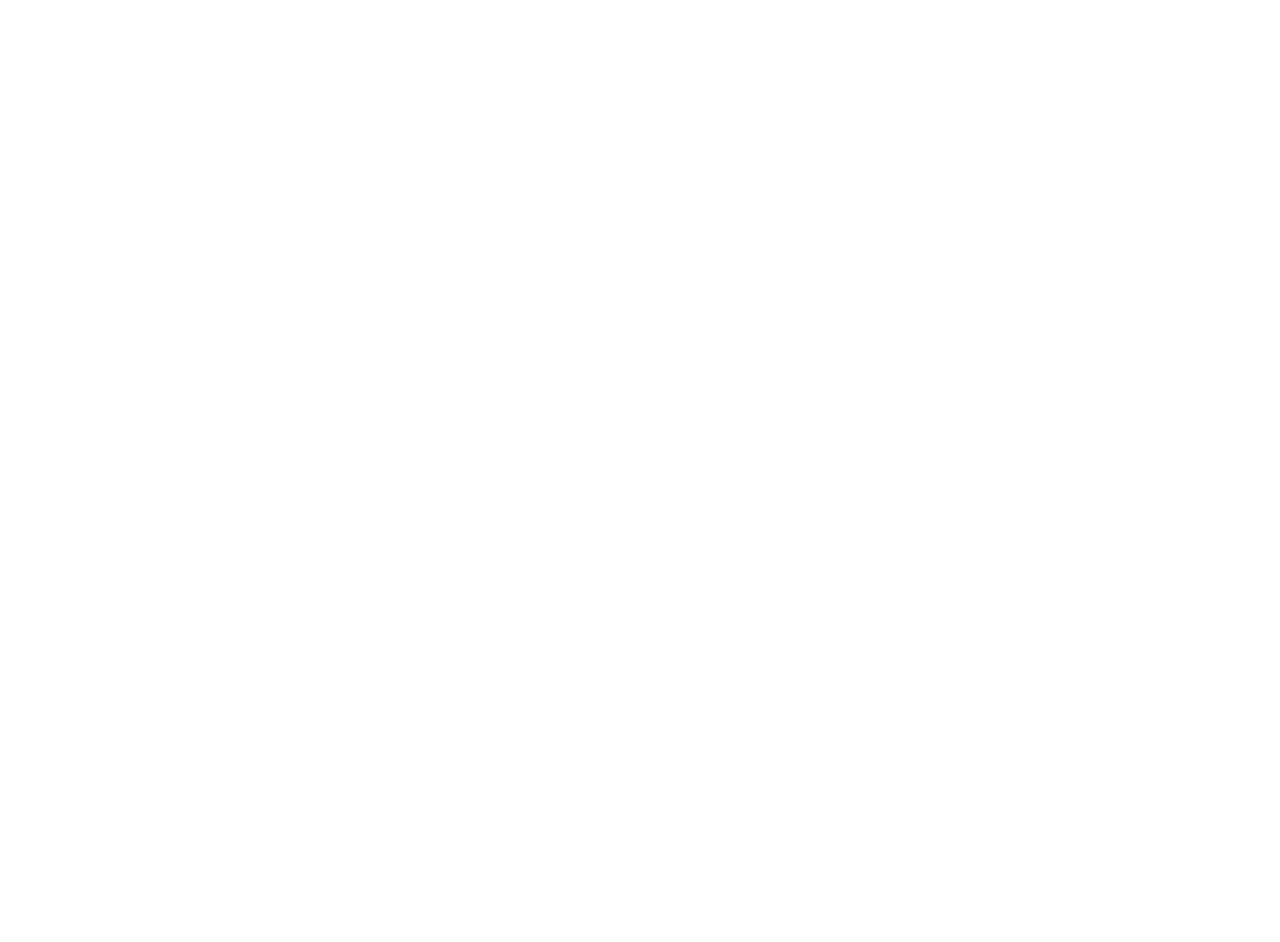
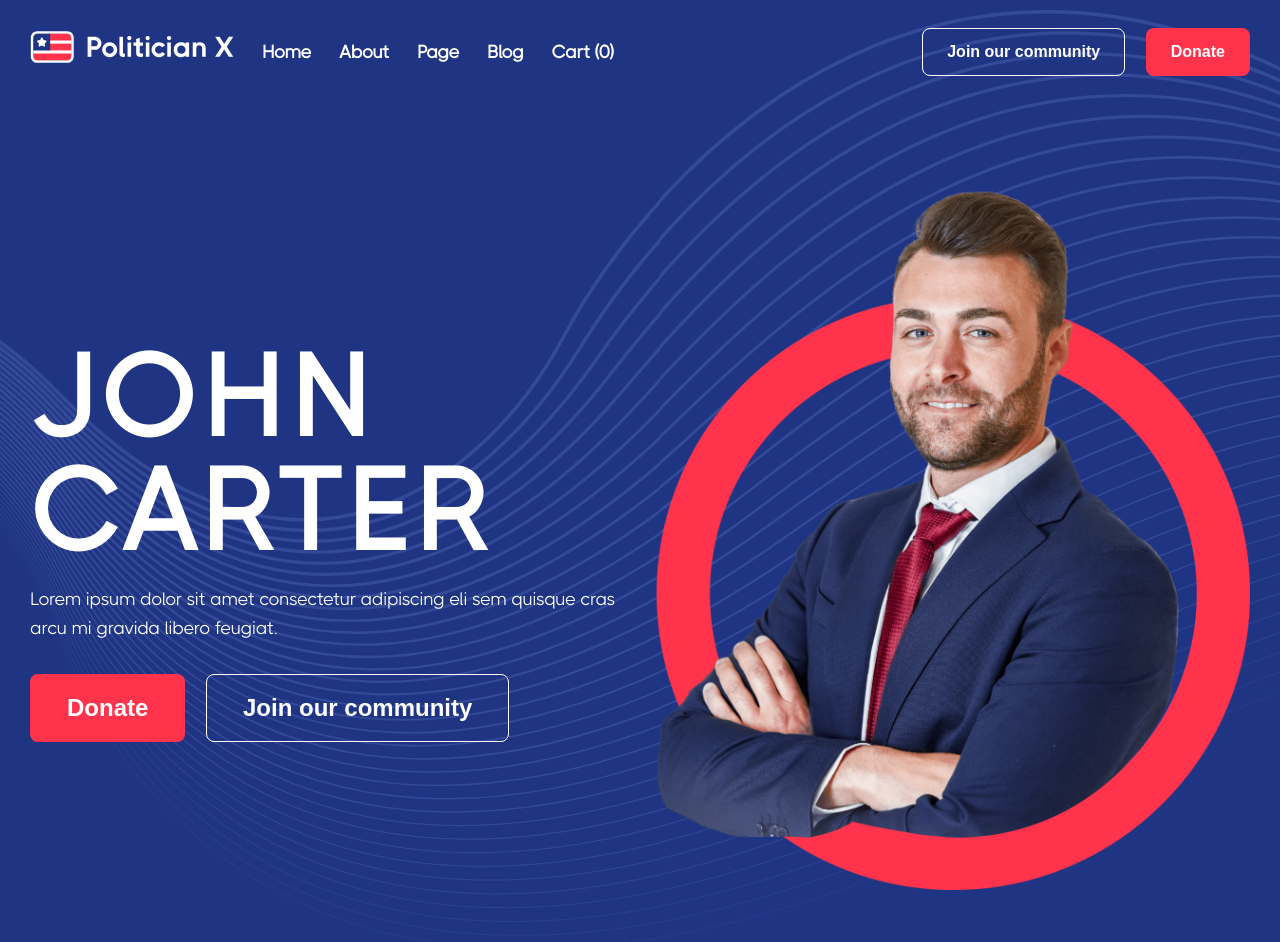
Before and after one commit to sheik-mostafizur/politician-portfolio, a plain HTML site: page index.html in a window 1280 px wide. Before the commit the page ends 800 px from the top, so only its background shows below. Drawn offline with Linux system fonts and the light colour scheme.

Commit message:
header section complete

```diff
--- /dev/null
+++ b/assets/styles/style.scss
@@ -0,0 +1,211 @@
+// custom fonts add
+@font-face {
+  font-family: "Thicccboi";
+  src: url("../fonts/THICCCBOI-Regular.woff2") format("woff2");
+}
+
+// colors variables
+$white: #ffffff;
+$black: #0e121e;
+$dark: #717379;
+$primary: #ff344c;
+$secondary: #1f3584;
+$transition: 0.3s;
+
+// reset
+* {
+  margin: 0;
+  padding: 0;
+  box-sizing: border-box;
+}
+li {
+  list-style: none;
+}
+a {
+  text-decoration: none;
+}
+img {
+  width: 100%;
+}
+body {
+  font-family: "Thicccboi";
+  font-size: 18px;
+  line-height: 1.6em;
+  font-weight: 500;
+}
+p {
+  color: $dark;
+}
+
+// common style
+.btn-primary {
+  cursor: pointer;
+  background-color: $primary;
+  color: $white;
+  border: 1px solid transparent;
+  padding: 14px 24px;
+  font-size: 16px;
+  line-height: 18px;
+  font-weight: bold;
+  border-radius: 8px;
+  text-align: center;
+  transition: $transition;
+
+  &:hover {
+    background-color: transparent;
+    color: $primary;
+    border-color: $primary;
+  }
+}
+
+.btn-secondary {
+  cursor: pointer;
+  background-color: transparent;
+  color: $white;
+  border: 1px solid $white;
+  padding: 14px 24px;
+  font-size: 16px;
+  line-height: 18px;
+  font-weight: bold;
+  border-radius: 8px;
+  text-align: center;
+  transition: $transition;
+
+  &:hover {
+    background-color: $primary;
+  }
+}
+
+// grid template
+.container {
+  max-width: 1268px;
+  margin-right: auto;
+  margin-left: auto;
+  padding-right: 24px;
+  padding-left: 24px;
+}
+.row::after {
+  content: "";
+  clear: both;
+  display: table;
+}
+
+[class*="col-"] {
+  float: left;
+  padding: 15px;
+}
+
+.col-1 {
+  width: 8.33%;
+}
+.col-2 {
+  width: 16.66%;
+}
+.col-3 {
+  width: 25%;
+}
+.col-4 {
+  width: 33.33%;
+}
+.col-5 {
+  width: 41.66%;
+}
+.col-6 {
+  width: 50%;
+}
+.col-7 {
+  width: 58.33%;
+}
+.col-8 {
+  width: 66.66%;
+}
+.col-9 {
+  width: 75%;
+}
+.col-10 {
+  width: 83.33%;
+}
+.col-11 {
+  width: 91.66%;
+}
+.col-12 {
+  width: 100%;
+}
+
+// start header area
+header {
+  background-color: $secondary;
+  background-image: url("../images/home-hero-pattern-politician-bg.svg");
+  background-size: cover;
+  background-position: center;
+
+  nav {
+    display: flex;
+    align-items: center;
+    justify-content: space-between;
+    padding: 28px 0;
+
+    .navbar__area {
+      display: flex;
+      align-items: center;
+      gap: 28px;
+
+      .navbar {
+        display: flex;
+        align-items: center;
+        gap: 28px;
+
+        a {
+          color: $white;
+          font-size: 18px;
+          font-weight: bold;
+          transition: $transition;
+
+          &:hover {
+            color: $primary;
+          }
+
+          span {
+            color: $white;
+          }
+        }
+      }
+    }
+    .join_our_community {
+      button:last-child {
+        margin-left: 1rem;
+      }
+    }
+  }
+  // banner
+  .banner {
+    display: grid;
+    grid-template-columns: 1fr 1fr;
+    align-items: center;
+    grid-column-gap: 1rem;
+    padding: 80px 0;
+
+    .banner__content {
+      color: $white;
+      h1 {
+        font-size: 114px;
+        line-height: 1em;
+        font-weight: 800;
+        letter-spacing: 0.08em;
+        text-transform: uppercase;
+        margin-bottom: 1rem;
+      }
+      p {
+        margin-bottom: 32px;
+        color: $white;
+      }
+      button {
+        font-size: 24px;
+        padding: 24px 36px;
+      }
+      button:last-child {
+        margin-left: 1rem;
+      }
+    }
+  }
+}
--- a/index.html
+++ b/index.html
@@ -4,7 +4,57 @@
     <meta charset="UTF-8" />
     <meta http-equiv="X-UA-Compatible" content="IE=edge" />
     <meta name="viewport" content="width=device-width, initial-scale=1.0" />
+    <!-- fontawesome cdn -->
+    <link
+      rel="stylesheet"
+      href="https://cdnjs.cloudflare.com/ajax/libs/font-awesome/6.2.1/css/all.min.css"
+      integrity="sha512-MV7K8+y+gLIBoVD59lQIYicR65iaqukzvf/nwasF0nqhPay5w/9lJmVM2hMDcnK1OnMGCdVK+iQrJ7lzPJQd1w=="
+      crossorigin="anonymous"
+      referrerpolicy="no-referrer" />
+
+    <!-- styles -->
+    <link rel="stylesheet" href="./assets/styles/style.css" />
+
     <title>Politician Portfolio Website | Code Club</title>
   </head>
-  <body></body>
+  <body>
+    <header>
+      <div class="container">
+        <nav>
+          <div class="navbar__area">
+            <div class="logo">
+              <img src="./assets/images/logo.svg" alt="logo" />
+            </div>
+            <ul class="navbar">
+              <li><a href="#">Home</a></li>
+              <li><a href="#">About</a></li>
+              <li><a href="#">Page</a></li>
+              <li><a href="#">Blog</a></li>
+              <li><a href="#">Cart (<span>0</span>)</a></li>
+            </ul>
+          </div>
+          <div class="join_our_community">
+            <button class="btn-secondary">Join our community</button>
+            <button class="btn-primary">Donate</button>
+          </div>
+        </nav>
+        <div class="banner">
+          <div class="banner__content">
+            <h1>JOHN CARTER</h1>
+            <p>
+              Lorem ipsum dolor sit amet consectetur adipiscing eli sem quisque
+              cras arcu mi gravida libero feugiat.
+            </p>
+            <button class="btn-primary">Donate</button>
+            <button class="btn-secondary">Join our community</button>
+          </div>
+          <div>
+            <img
+              src="./assets/images/home-hero-politician-man.png"
+              alt="main" />
+          </div>
+        </div>
+      </div>
+    </header>
+  </body>
 </html>
```
Also changed, not shown: assets/fonts/THICCCBOI-Black.woff2 (added), assets/fonts/THICCCBOI-Bold.woff2 (added), assets/fonts/THICCCBOI-ExtraBold.woff2 (added), assets/fonts/THICCCBOI-Light.woff2 (added), assets/fonts/THICCCBOI-Medium.woff2 (added), assets/fonts/THICCCBOI-Regular.woff2 (added), assets/fonts/THICCCBOI-SemiBold.woff2 (added), assets/fonts/THICCCBOI-ThicccAF.woff2 (added), assets/fonts/THICCCBOI-Thin.woff2 (added), assets/images/home-hero-pattern-politician-bg.svg (added), assets/images/home-hero-politician-man.png (added), assets/images/logo.svg (added), assets/styles/style.css (added), 1 other file.
